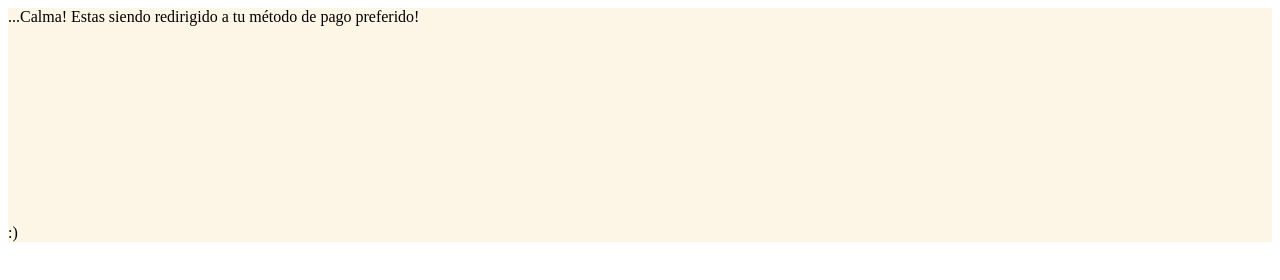
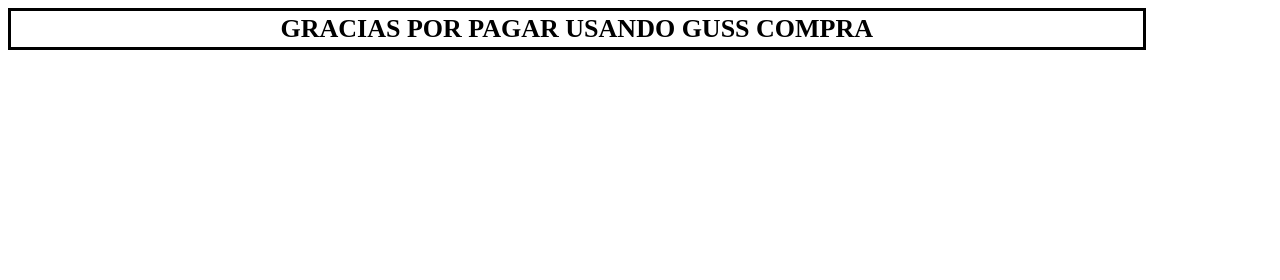
Before and after one commit to ShempLutz/proyecto4, a plain HTML site: page fin/felicidades.html in a window 1280 px wide. Drawn offline with Linux system fonts and the light colour scheme.

Commit message:
Update felicidades.html

```diff
--- a/fin/felicidades.html
+++ b/fin/felicidades.html
@@ -8,7 +8,11 @@
 </head>
 <body>
 <!-- partial:index.partial.html -->
-<div class="body">...Calma! Estas siendo redirigido a tu método de pago preferido!<br><br><br><br><br><br><br><br><br><br><br><br>:)</div>
+<table style="border: 3px solid black; width:90%">
+    <th style="text-align: center;font-size:26px;border-radius:20px">
+      GRACIAS POR PAGAR USANDO GUSS COMPRA
+    </th>
+  </table>
 <!-- partial -->
 
 </body>
```
